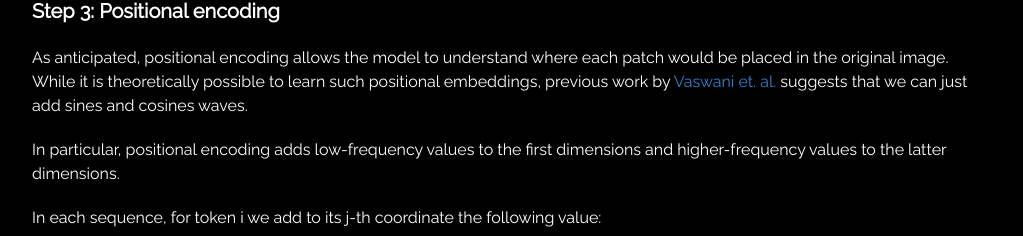
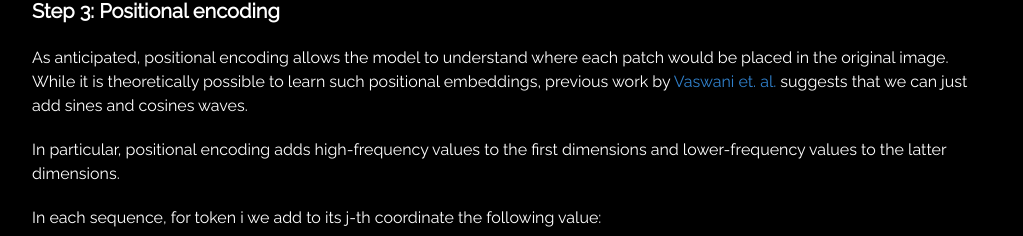
Before and after one commit to BrianPulfer/website, a Next.js app: page /blog/vit in a window 1280 px wide. Shown: the part 8295-8531 px from the top of the page, without its empty margins (128-1151 px from the left). Built offline with nearby package versions, Linux system fonts and the light colour scheme.

Commit message:
Fixed typo in ViT.

```diff
--- a/src/pages/blog/vit/index.tsx
+++ b/src/pages/blog/vit/index.tsx
@@ -247,7 +247,7 @@ torch.manual_seed(0)
 
             <Text fontSize={'xl'} fontWeight={'bold'} mb={5}>Step 3: Positional encoding</Text>
             <Text mb={5}>As anticipated, positional encoding allows the model to understand where each patch would be placed in the original image. While it is theoretically possible to learn such positional embeddings, previous work by <Link textColor={'blue.500'} href="https://arxiv.org/abs/1706.03762">Vaswani et. al.</Link> suggests that we can just add sines and cosines waves.</Text>
-            <Text mb={5}>In particular, positional encoding adds low-frequency values to the first dimensions and higher-frequency values to the latter dimensions.</Text>
+            <Text mb={5}>In particular, positional encoding adds high-frequency values to the first dimensions and lower-frequency values to the latter dimensions.</Text>
             <Text mb={5}>In each sequence, for token i we add to its j-th coordinate the following value:</Text>
             <Center mb={5} className="flex flex-col">
                 <Image src="/imgs/blog/vit/embedding.png" alt="ViT embedding"/>
```
